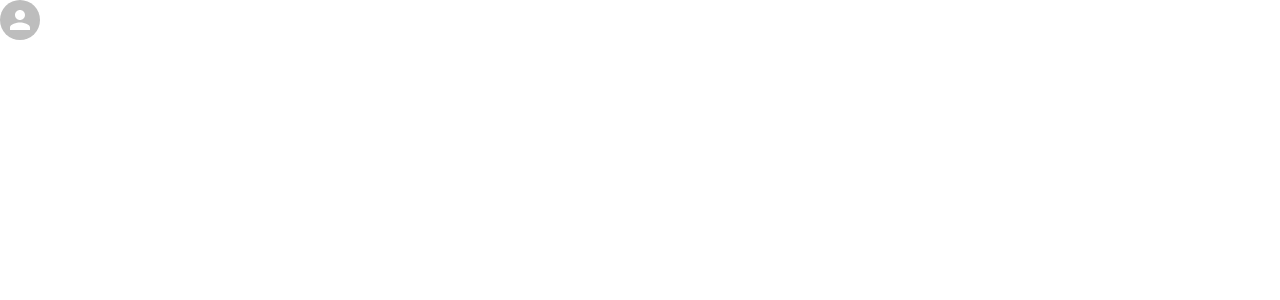
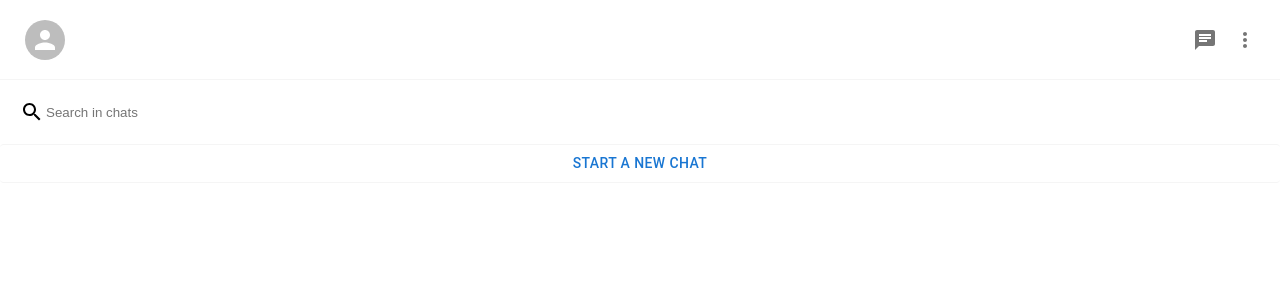
Before and after one commit to krisf451/whatsapp_styled_components, a Next.js app: page / in a window 1280 px wide. Shown: the top 300 px of the page. Built offline with nearby package versions, Linux system fonts and the light colour scheme.

Commit message:
sidebar WIP, setting up firebase for auth and database connection

```diff
--- a/components/Sidebar.js
+++ b/components/Sidebar.js
@@ -1,14 +1,29 @@
 import styled from "styled-components";
-import { Avatar } from "@mui/material";
+import { Avatar, IconButton, Button } from "@mui/material";
+import ChatIcon from "@mui/icons-material/Chat";
+import MoreVertIcon from "@mui/icons-material/MoreVert";
+import SearchIcon from "@mui/icons-material/Search";
 
 function Sidebar() {
   return (
     <Container>
       <Header>
         <UserAvatar />
+        <IconsContainer>
+          <IconButton>
+            <ChatIcon />
+          </IconButton>
+          <IconButton>
+            <MoreVertIcon />
+          </IconButton>
+        </IconsContainer>
       </Header>
-      {/* Searchbar */}
-      {/* Chat Elements */}
+      <Search>
+        <SearchIcon />
+        <SearchInput placeholder="Search in chats" />
+      </Search>
+      <SidebarButton>Start a new chat</SidebarButton>
+      {/* List of chats */}
     </Container>
   );
 }
@@ -17,6 +32,50 @@ export default Sidebar;
 
 const Container = styled.div``;
 
-const Header = styled.div``;
+const Search = styled.div`
+  display: flex;
+  align-items: center;
+  border-radius: 2px;
+  padding: 20px;
+`;
 
-const UserAvatar = styled(Avatar)``;
+const SidebarButton = styled(Button)`
+  width: 100%;
+  color: black;
+  &&& {
+    border-top: 1px solid whitesmoke;
+    border-bottom: 1px solid whitesmoke;
+  }
+`;
+
+const Header = styled.div`
+  display: flex;
+  position: sticky;
+  top: 0;
+  background-color: white;
+  z-index: 1;
+  justify-content: space-between;
+  align-items: center;
+  padding: 15px;
+  height: 80px;
+  border-bottom: 1px solid whitesmoke;
+`;
+
+const UserAvatar = styled(Avatar)`
+  margin: 10px;
+  transition: all 0.2s ease-in-out;
+  cursor: pointer;
+  :hover {
+    transform: scale(1.1);
+
+    opacity: 0.8;
+  }
+`;
+
+const IconsContainer = styled.div``;
+
+const SearchInput = styled.input`
+  outline-width: 0;
+  border: none;
+  flex: 1;
+`;
--- a/package.json
+++ b/package.json
@@ -13,6 +13,7 @@
     "@emotion/styled": "^11.8.1",
     "@mui/icons-material": "^5.5.1",
     "@mui/material": "^5.5.2",
+    "firebase": "^9.6.10",
     "next": "12.1.1",
     "react": "17.0.2",
     "react-dom": "17.0.2",
```
Also changed, not shown: firebase.js (added, +17 -0 lines), 1 other file (tests, documents, lock files or other folders).
